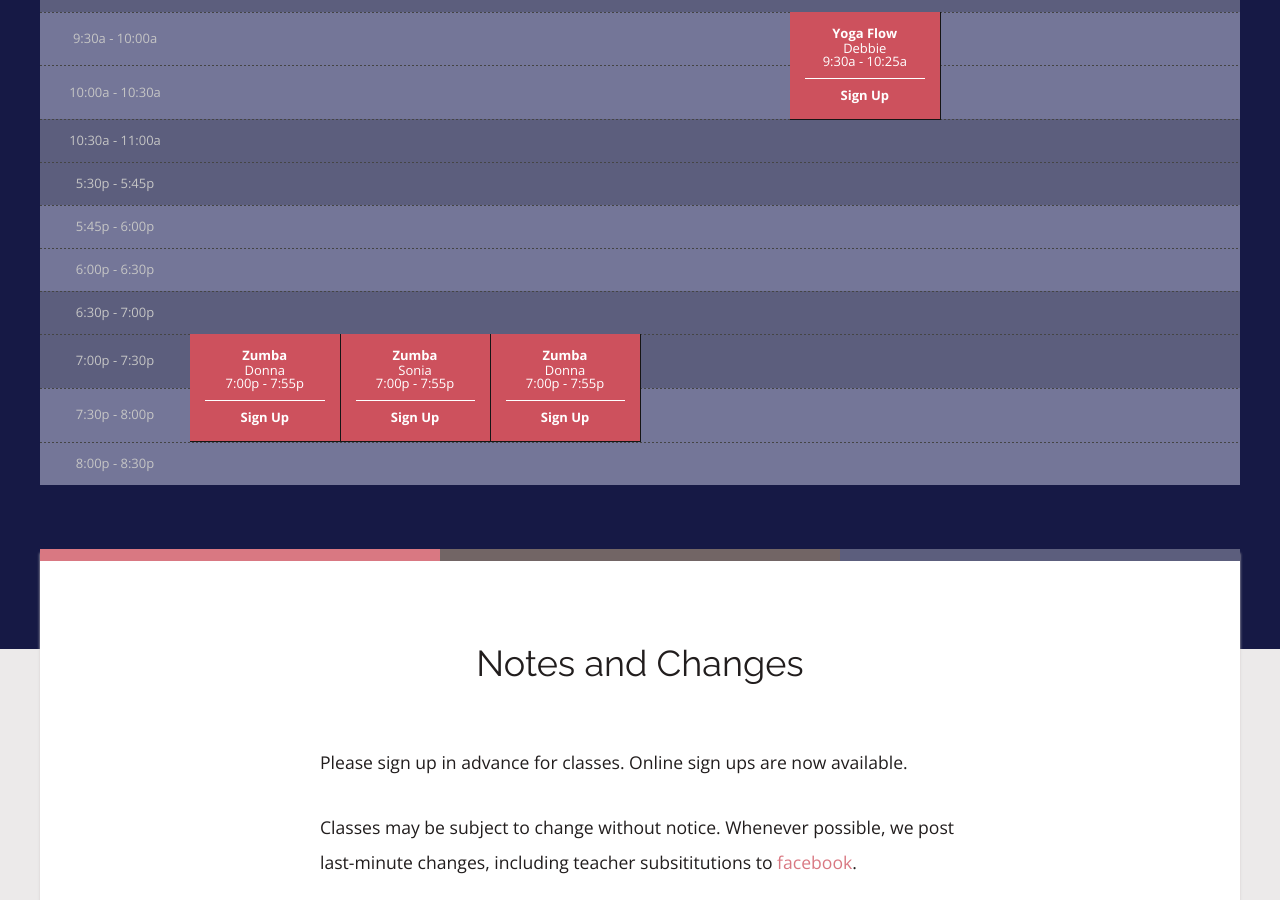
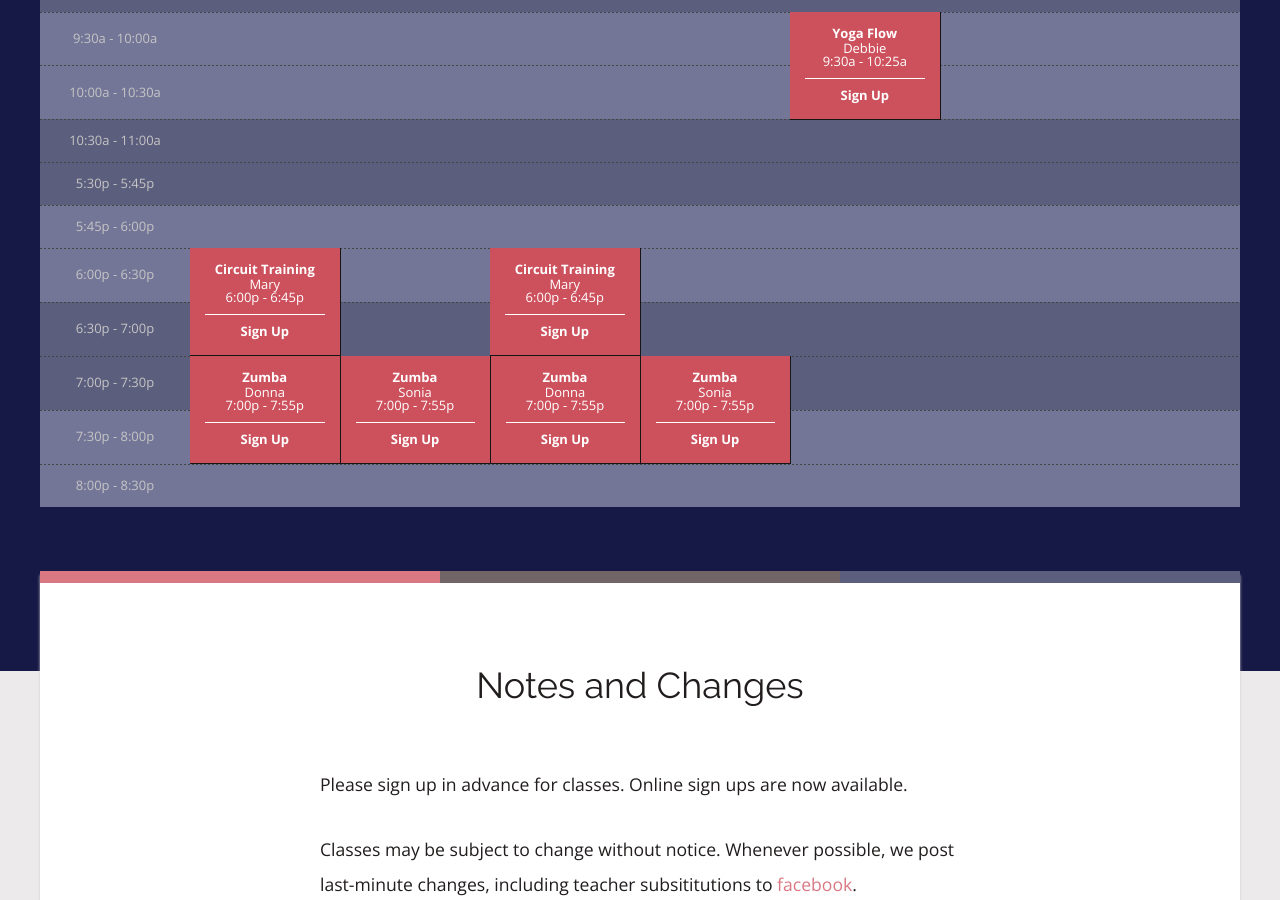
Before and after one commit to rwstone/shapeitup, a Jekyll site: the page built from schedule/index.md, in a window 1280 px wide and 900 px high, scrolled down 421 px. Built offline with Jekyll 4.4.1, drawn with Linux system fonts in a browser that asks for light colours; some web fonts are replaced.

Commit message:
Updated Index

```diff
--- a/schedule/index.md
+++ b/schedule/index.md
@@ -3,6 +3,12 @@ title: Group Fitness Schedule
 date: 2022-07-18 08:01:00 -04:00
 allow_online_signups: true
 sessions:
+- class: Circuit Training
+  instructor: Mary
+  day: Monday
+  start_time: 6:00p
+  end_time: 6:45p
+  length: 2
 - class: Zumba
   instructor: Donna
   day: Monday
@@ -15,9 +21,21 @@ sessions:
   start_time: 7:00p
   end_time: 7:55p
   length: 2
+- class: Circuit Training
+  instructor: Mary
+  day: Wednesday
+  start_time: 6:00p
+  end_time: 6:45p
+  length: 2
 - class: Zumba
   instructor: Donna
   day: Wednesday
+  start_time: 7:00p
+  end_time: 7:55p
+  length: 2
+- class: Zumba
+  instructor: Sonia
+  day: Thursday
   start_time: 7:00p
   end_time: 7:55p
   length: 2
```
